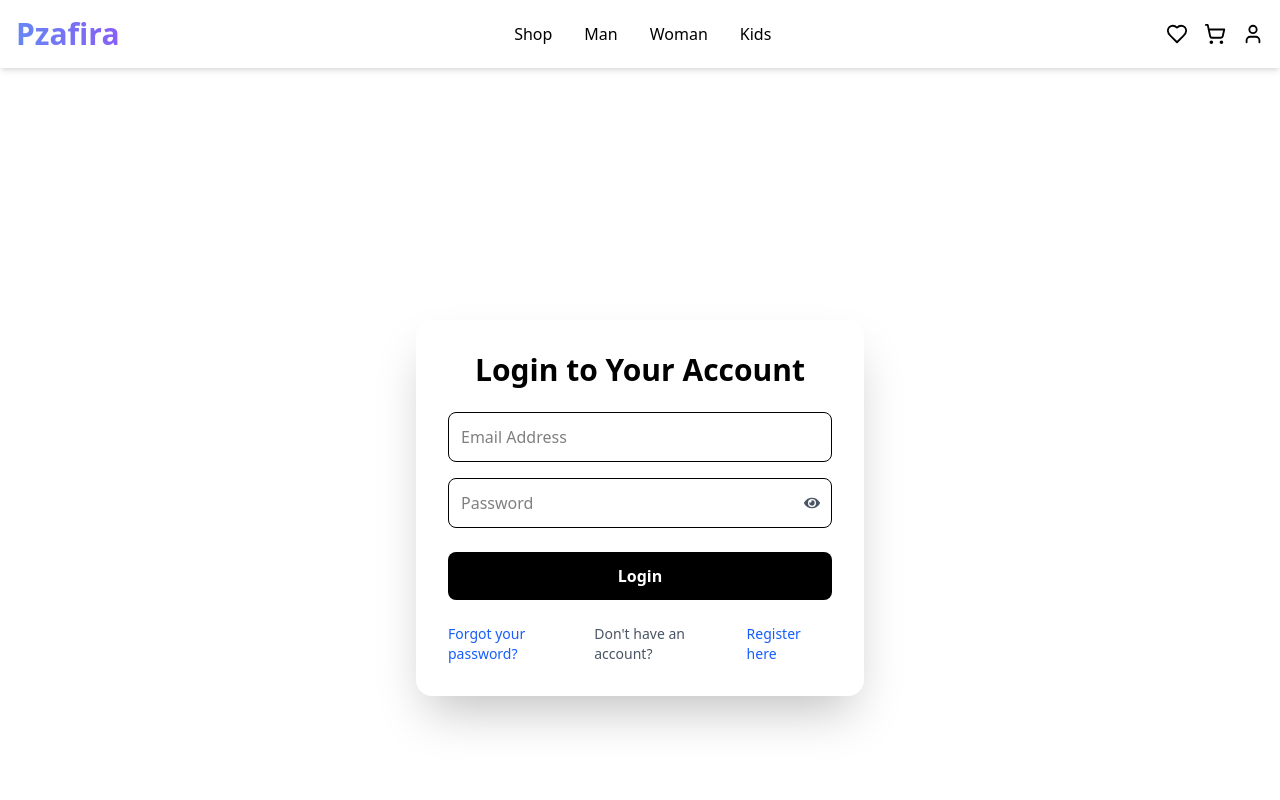
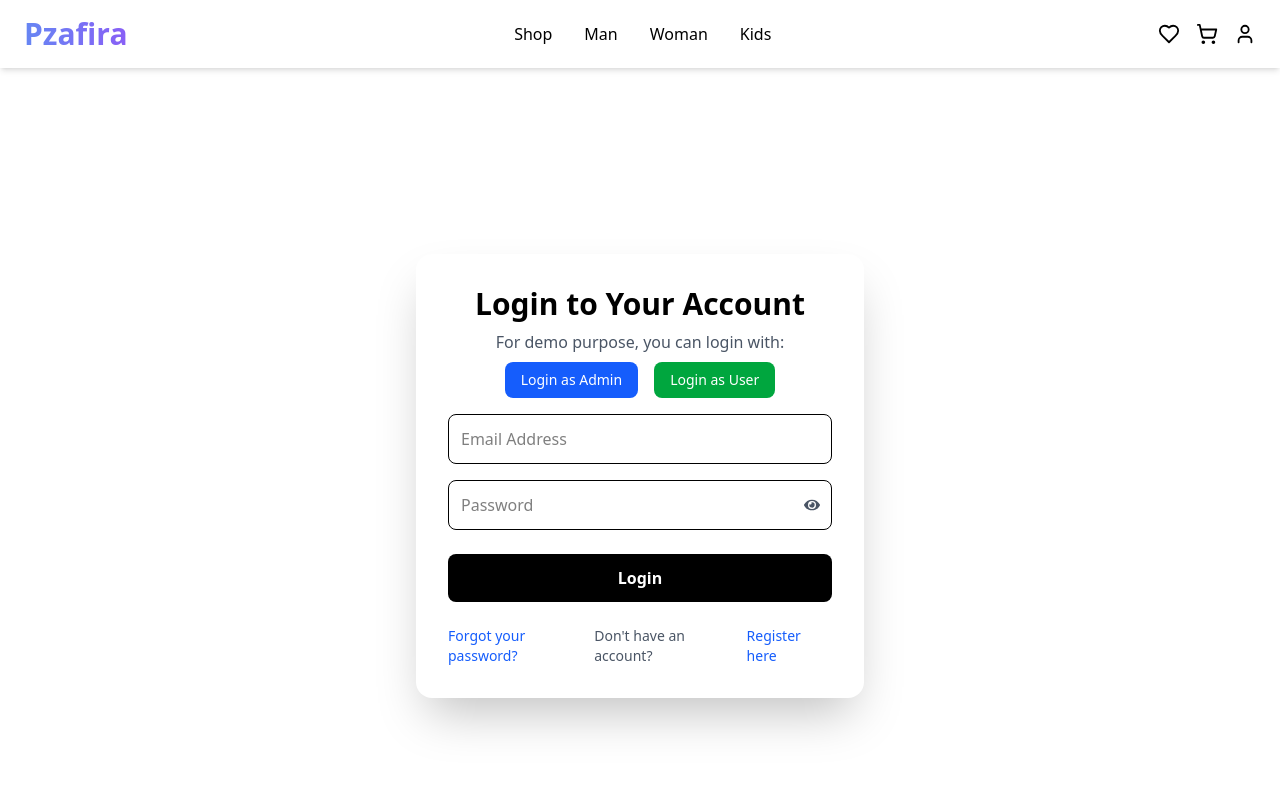
Before and after one commit to AbirHasanPiash/pzafira-client, a React (Vite) app: page /login in a window 1280 px wide. Shown: the top 800 px of the page. Built offline with nearby package versions, Linux system fonts and the light colour scheme.

Commit message:
alignment updated

```diff
--- a/src/auth/Login.jsx
+++ b/src/auth/Login.jsx
@@ -3,12 +3,11 @@ import { useNavigate, Link } from "react-router-dom";
 import useAuth from "../auth/useAuth";
 import api from "../api/axios";
 import { toast } from "react-toastify";
-import 'react-toastify/dist/ReactToastify.css';
+import "react-toastify/dist/ReactToastify.css";
 import { FaEye, FaEyeSlash } from "react-icons/fa";
 import { useWishlist } from "../shop/WishlistContext";
 import { useCart } from "../shop/CartContext";
 import AuthContext from "./AuthProvider";
-
 
 const Login = () => {
   const { refreshWishlist } = useWishlist();
@@ -45,7 +44,8 @@ const Login = () => {
         }
       }, 100);
     } catch (err) {
-      const message = err.response?.data?.detail || "Login failed. Please try again.";
+      const message =
+        err.response?.data?.detail || "Login failed. Please try again.";
       toast.error(message, {
         position: "top-center",
         autoClose: 4000,
@@ -72,7 +72,8 @@ const Login = () => {
         autoClose: 5000,
       });
     } catch (err) {
-      const message = err.response?.data?.email?.[0] || "Password reset failed.";
+      const message =
+        err.response?.data?.email?.[0] || "Password reset failed.";
       toast.error(message, {
         position: "top-center",
         autoClose: 4000,
@@ -82,11 +83,46 @@ const Login = () => {
   };
 
   return (
-    <div className="min-h-screen flex items-center justify-center px-4 sm:px-6 lg:px-8">
+    <div className="h-screen flex items-center justify-center pb-16 px-4 sm:px-6 lg:px-8">
       <div className="bg-white p-6 sm:p-8 rounded-2xl shadow-2xl w-full max-w-md">
-        <h2 className="text-2xl sm:text-3xl font-bold text-center mb-6 text-black">
+        <h2 className="text-2xl sm:text-3xl font-bold text-center mb-2 text-black">
           Login to Your Account
         </h2>
+
+        {/* Demo login section for clients */}
+        <div className="mb-4 text-center text-sm sm:text-base text-gray-700 space-y-2">
+          <p className="text-gray-600 font-medium">
+            For demo purpose, you can login with:
+          </p>
+          <div className="flex justify-center gap-4">
+            <button
+              type="button"
+              onClick={async () => {
+                setForm({ email: "admin@gmail.com", password: "piash2025" });
+                setTimeout(
+                  () => document.getElementById("real-login-btn")?.click(),
+                  100
+                );
+              }}
+              className="bg-blue-600 text-white px-4 py-2 rounded-lg text-xs sm:text-sm hover:bg-blue-700 transition"
+            >
+              Login as Admin
+            </button>
+            <button
+              type="button"
+              onClick={async () => {
+                setForm({ email: "viwefe7324@agiuse.com", password: "elon@2025" });
+                setTimeout(
+                  () => document.getElementById("real-login-btn")?.click(),
+                  100
+                );
+              }}
+              className="bg-green-600 text-white px-4 py-2 rounded-lg text-xs sm:text-sm hover:bg-green-700 transition"
+            >
+              Login as User
+            </button>
+          </div>
+        </div>
 
         <form onSubmit={handleSubmit} className="flex flex-col gap-4">
           <input
@@ -120,6 +156,7 @@ const Login = () => {
           </div>
 
           <button
+            id="real-login-btn"
             type="submit"
             disabled={loading}
             className={`mt-2 bg-black text-white hover:scale-101 duration-300 font-semibold py-3 rounded-lg transition-all text-sm sm:text-base ${
--- a/src/components/Carousel.jsx
+++ b/src/components/Carousel.jsx
@@ -42,7 +42,7 @@ const Carousel = () => {
           className={`flex flex-col-reverse lg:flex-row-reverse items-center justify-between gap-8 ${slideClass}`}
         >
           {/* Text */}
-          <div className="flex-1 text-center lg:text-left space-y-4">
+          <div className="flex-1 mt-4 lg:mt-0 text-center lg:text-left space-y-4">
             <h1 className="text-3xl md:text-5xl font-bold text-gray-800">
               {heading}
             </h1>
@@ -63,13 +63,13 @@ const Carousel = () => {
       {/* Arrows */}
       <button
         onClick={goToNext}
-        className="absolute left-4 top-1/2 -translate-y-1/2 opacity-20 hover:opacity-50"
+        className="absolute left-12 lg:left-6 bottom-22 lg:top-1/2 -translate-y-1/2 opacity-20 hover:opacity-50"
       >
         <ChevronLeft size={40} />
       </button>
       <button
         onClick={goToPrev}
-        className="absolute right-4 top-1/2 -translate-y-1/2 opacity-20 hover:opacity-50"
+        className="absolute right-12 lg:right-6 bottom-22 lg:top-1/2 -translate-y-1/2 opacity-20 hover:opacity-50"
       >
         <ChevronRight size={40} />
       </button>
--- a/src/components/Features.jsx
+++ b/src/components/Features.jsx
@@ -33,9 +33,9 @@ const FeatureCard = ({ title, subtitle, icon: Icon }) => {
 
 const Features = () => {
   return (
-    <section className="py-12 px-6 md:px-16 max-w-7xl mx-auto">
+    <section className="py-12 px-6 md:px-16 lg:px-6 max-w-7xl mx-auto">
       <h2 className="text-3xl font-bold text-center mb-10">Why Choose Us</h2>
-      <div className="grid grid-cols-1 sm:grid-cols-2 lg:grid-cols-4 gap-6">
+      <div className="grid grid-cols-1 sm:grid-cols-2 lg:grid-cols-4 gap-6 lg:gap-10">
         {features.map((feature, index) => (
           <FeatureCard key={index} {...feature} />
         ))}
--- a/src/components/Home.jsx
+++ b/src/components/Home.jsx
@@ -10,7 +10,7 @@ const Home = () => (
     <Carousel />
     <Features />
     <TrendingNow />
-    <OfferSection endDate="2025-05-31T23:59:59" />
+    <OfferSection endDate="2026-05-31T23:59:59" />
   </>
 );
 
--- a/src/components/Navbar.jsx
+++ b/src/components/Navbar.jsx
@@ -35,7 +35,7 @@ const Navbar = () => {
 
   return (
     <nav className="bg-white shadow-md mb-10 w-full z-50">
-      <div className="container mx-auto px-4 py-4 flex items-center justify-between">
+      <div className="container mx-auto px-6 py-4 flex items-center justify-between">
         <div>
           <BrandLogo />
         </div>
--- a/src/shop/ProductCard.jsx
+++ b/src/shop/ProductCard.jsx
@@ -10,7 +10,7 @@ const ProductCard = ({ product }) => {
   const { items: wishlist, dispatch } = useWishlist();
 
   const variantId = product.variants?.[0]?.id;
-  const wishlistItem = wishlist.find(item => item.variant.id === variantId);
+  const wishlistItem = wishlist.find((item) => item.variant.id === variantId);
   const isWishlisted = !!wishlistItem;
 
   const toggleWishlist = async () => {
@@ -26,7 +26,9 @@ const ProductCard = ({ product }) => {
         dispatch({ type: "REMOVE_FROM_WISHLIST", payload: wishlistItem.id });
         toast.success("Removed from wishlist");
       } else {
-        const res = await api.post("/wishlist/api/wishlist/", { variant_id: variantId });
+        const res = await api.post("/wishlist/api/wishlist/", {
+          variant_id: variantId,
+        });
         dispatch({ type: "ADD_TO_WISHLIST", payload: res.data });
         toast.success("Added to wishlist");
       }
@@ -38,8 +40,9 @@ const ProductCard = ({ product }) => {
     }
   };
 
-  const primaryImage = product.images?.[0]?.image
-    || "https://via.placeholder.com/300x400?text=No+Image";
+  const primaryImage =
+    product.images?.[0]?.image ||
+    "https://via.placeholder.com/300x400?text=No+Image";
 
   return (
     <div className="rounded-lg p-4 shadow hover:shadow-lg transition relative group bg-white flex flex-col justify-between">
@@ -54,9 +57,14 @@ const ProductCard = ({ product }) => {
       </Link>
 
       <div className="flex flex-col gap-2">
-        <h3 className="text-xs md:text-sm font-semibold min-h-[48px] line-clamp-2">
+        <h3 className="text-xs md:text-sm font-semibold line-clamp-2">
           {product.name}
         </h3>
+        <h4 className="text-base sm:text-md md:text-xl font-semibold">
+          <span className="text-md sm:text-xl md:text-2xl font-semibold">৳</span>
+          {product.variants[0].price}
+        </h4>
+
         <Link to={`/shop/${product.id}`}>
           <button className="text-xs font-medium text-white bg-black px-3 py-1 rounded-md hover:bg-gray-800 transition">
             Details
--- a/src/shop/Shop.jsx
+++ b/src/shop/Shop.jsx
@@ -129,7 +129,7 @@ const Shop = () => {
   };
 
   return (
-    <div className="p-4 pb-16 max-w-7xl mx-auto">
+    <div className="p-6 pb-16 max-w-7xl mx-auto">
       {/* Top Bar */}
       <div className="flex flex-col sm:flex-row sm:items-center sm:justify-between lg:justify-center gap-4 mb-6">
         <button
```
